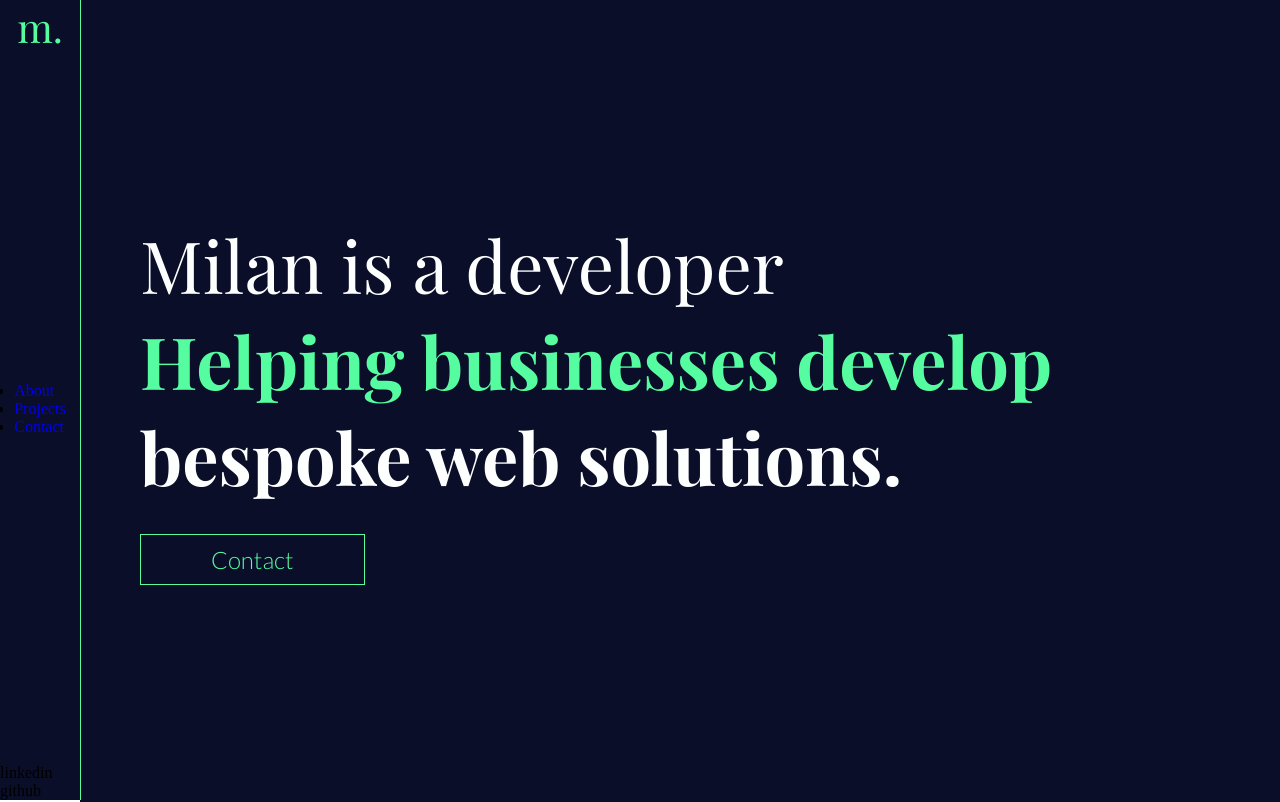
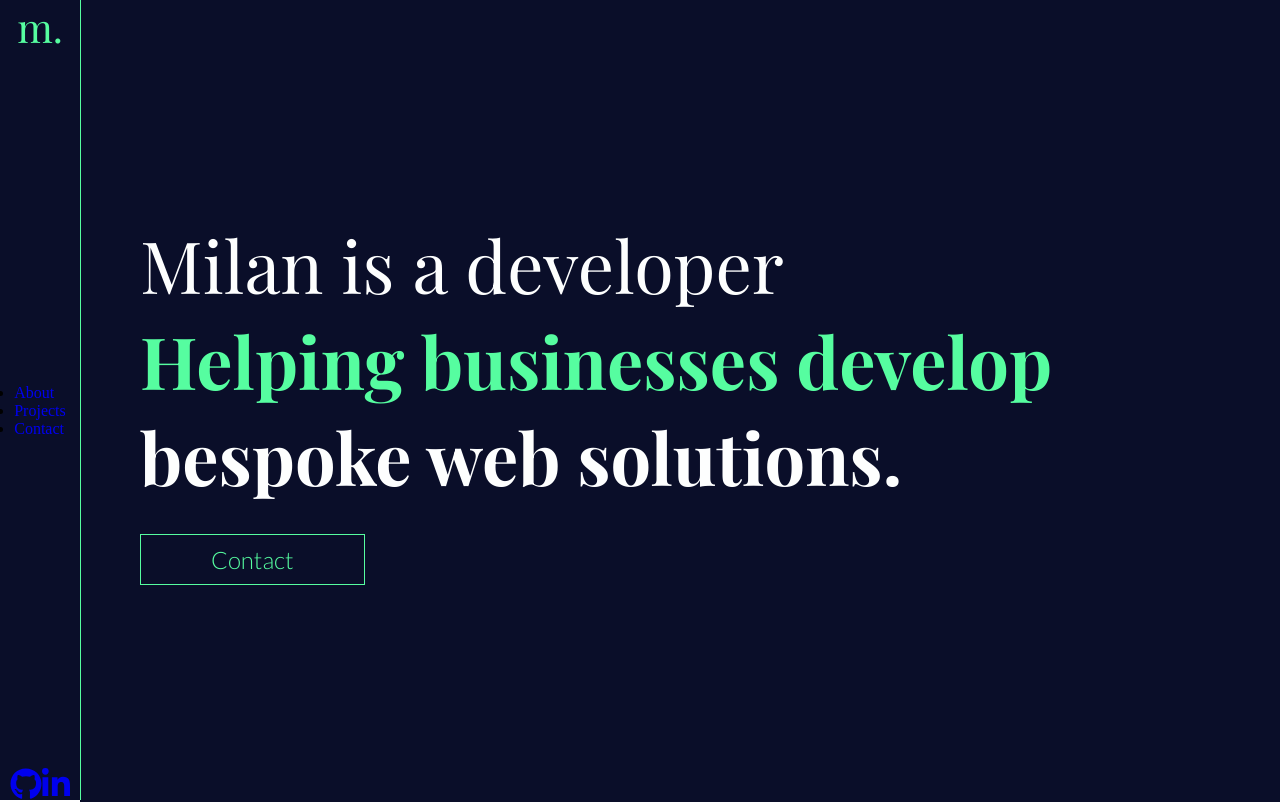
Before and after one commit to MilanStanojlovic/portfolio-gatsby, a Gatsby site: page / in a window 1280 px wide. Shown: the top 802 px of the page. Built offline with nearby package versions, Linux system fonts and the light colour scheme; Gatsby itself is replaced by a stand-in of ours; a web font is replaced by a local one.

Commit message:
added font awesome icons

```diff
--- a/src/components/navigation/navigation.js
+++ b/src/components/navigation/navigation.js
@@ -1,6 +1,9 @@
 import React from 'react';
 import style from './navigation.module.scss';
 import { AnchorLink } from "gatsby-plugin-anchor-links";
+import { FontAwesomeIcon } from "@fortawesome/react-fontawesome"
+import { faGithub } from "@fortawesome/free-brands-svg-icons"
+import { faLinkedinIn } from "@fortawesome/free-brands-svg-icons"
 
 const Navigation = () => {
   return (
@@ -32,8 +35,12 @@ const Navigation = () => {
       </div>
 
       <div className={style.navigation__social}>
-        linkedin
-        github
+        <a href="https://github.com/MilanStanojlovic" target="_blank" rel="noopener noreferrer">
+          <FontAwesomeIcon icon={faGithub} size="2x" className="icon" />
+        </a>
+        <a href="https://www.linkedin.com/in/milan-stanojlovic-5a5379107/" target="_blank" rel="noopener noreferrer">
+          <FontAwesomeIcon icon={faLinkedinIn} size="2x" className="icon" />
+        </a>
       </div>
     </nav>
   )
```
